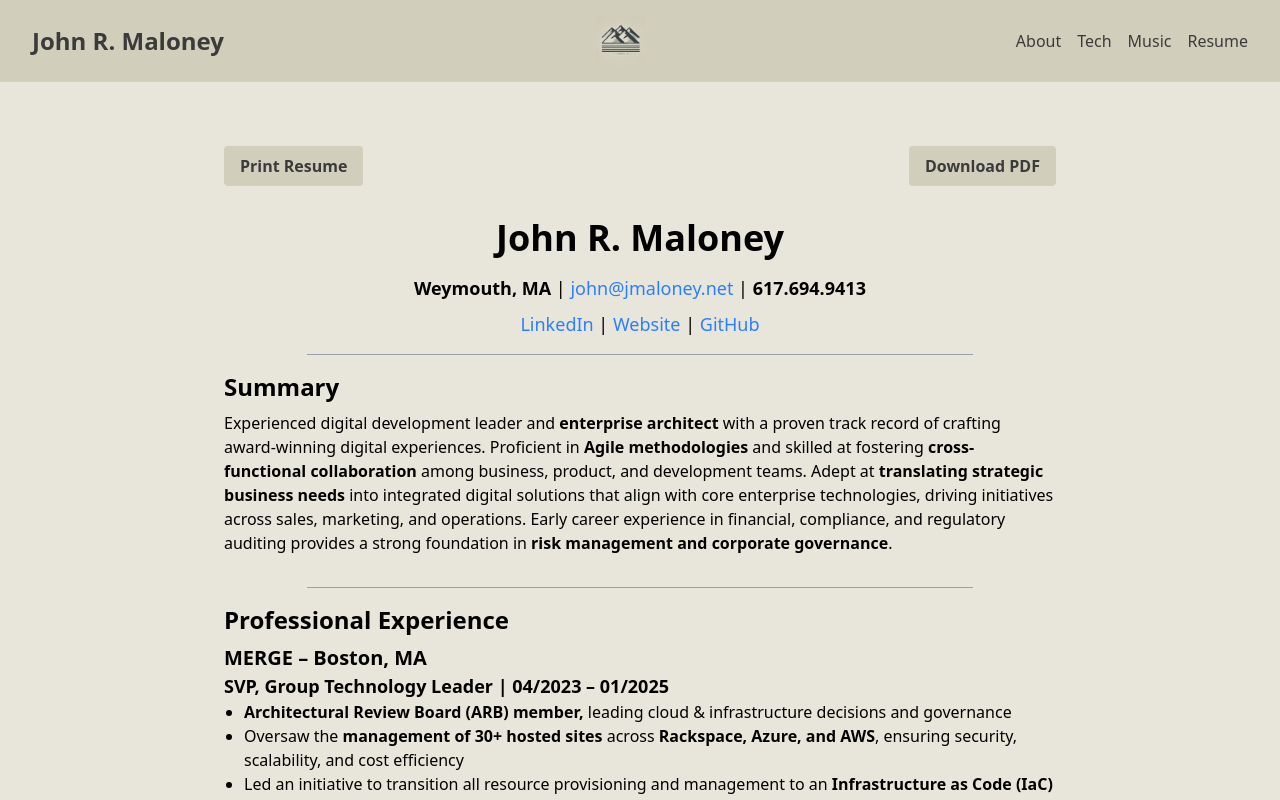
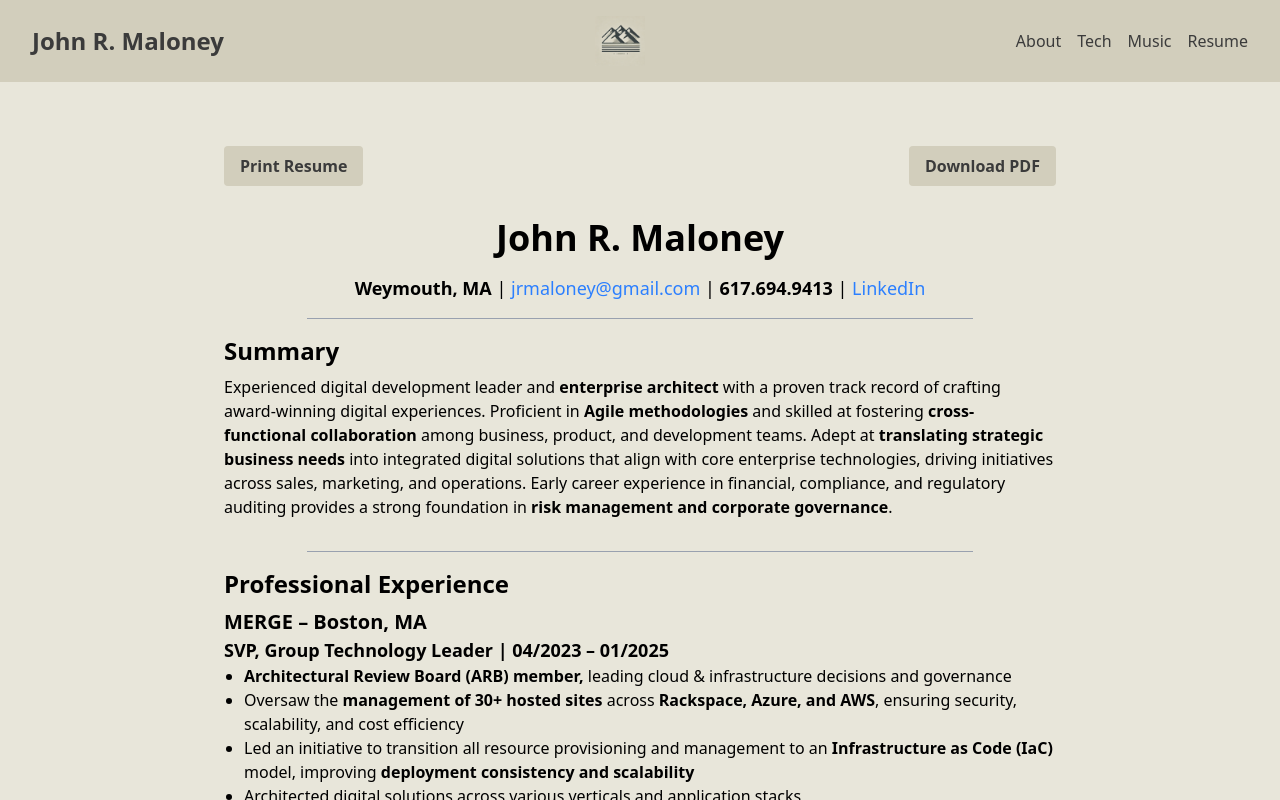
Before and after one commit to jrmaloney/jmaloney-nextjs-tw, a Next.js app: page /resume in a window 1280 px wide. Shown: the top 800 px of the page. Built offline with nearby package versions, Linux system fonts and the light colour scheme.

Commit message:
update resume, new PDF

```diff
--- a/app/resume/page.tsx
+++ b/app/resume/page.tsx
@@ -12,11 +12,13 @@ const Resume = () => {
 
       <h1 className="text-4xl font-bold mb-4 text-center">John R. Maloney</h1>
       <p className="text-lg mb-2 text-center" >
-        <strong>Weymouth, MA</strong> | <a href="mailto:john@jmaloney.net" target="_blank" className="text-blue-500">john@jmaloney.net</a> | <strong>617.694.9413</strong>
+        <strong>Weymouth, MA</strong> | <a href="mailto:john@jmaloney.net" target="_blank" className="text-blue-500">jrmaloney@gmail.com</a> | <strong>617.694.9413</strong> | <a href="https://www.linkedin.com/in/john-r-maloney" target="_blank" className="text-blue-500">LinkedIn</a>
       </p>
+      {/**
       <p className="text-lg mb-2 text-center" >
         <a href="https://www.linkedin.com/in/john-r-maloney" target="_blank" className="text-blue-500">LinkedIn</a> | <a href="https://jmaloney.net" target="_blank" className="text-blue-500">Website</a> | <a href="https://github.com/jrmaloney" target="_blank" className="text-blue-500">GitHub</a>
       </p>
+      */}
       <div className="border-b border-gray-400 w-4/5 mx-auto py-1 mb-4"></div>
 
       <section className="mb-6">
```
Also changed, not shown: 1 other file (tests, documents, lock files or other folders).
